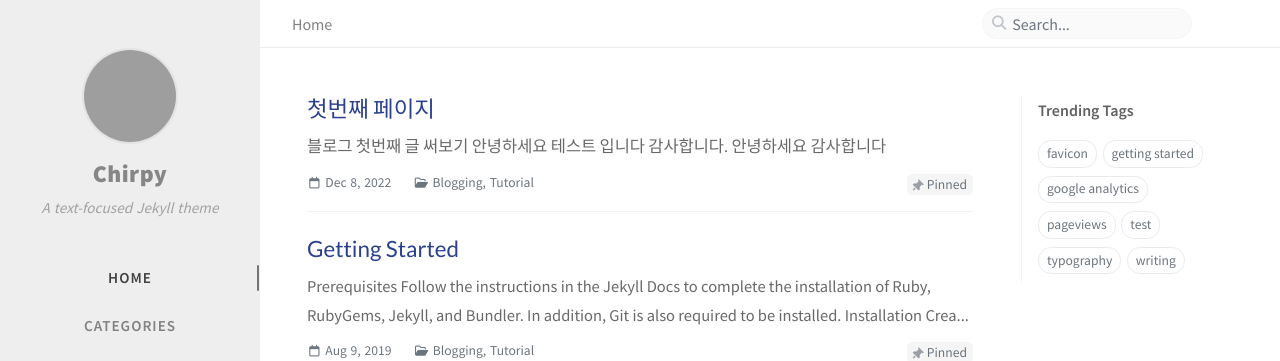
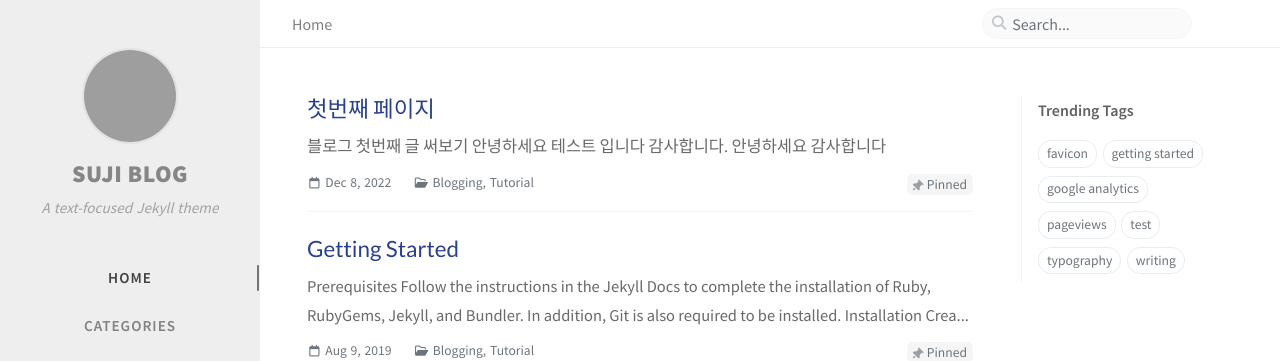
Before and after one commit to psj890729/gitpage, a Jekyll site: the page built from index.html, in a window 1280 px wide. Shown: the top 361 px of the page. Built offline with Jekyll 4.4.1, drawn with Linux system fonts in a browser that asks for light colours; comment, search, counter and statistics services are not loaded; grey boxes are pictures that could not be loaded.

Commit message:
Update _config.yml

```diff
--- a/_config.yml
+++ b/_config.yml
@@ -19,7 +19,7 @@ timezone: Asia/Shanghai
 # jekyll-seo-tag settings › https://github.com/jekyll/jekyll-seo-tag/blob/master/docs/usage.md
 # ↓ --------------------------
 
-title: Chirpy                          # the main title
+title: SUJI BLOG                          # the main title
 
 tagline: A text-focused Jekyll theme   # it will display as the sub-title
 
```
